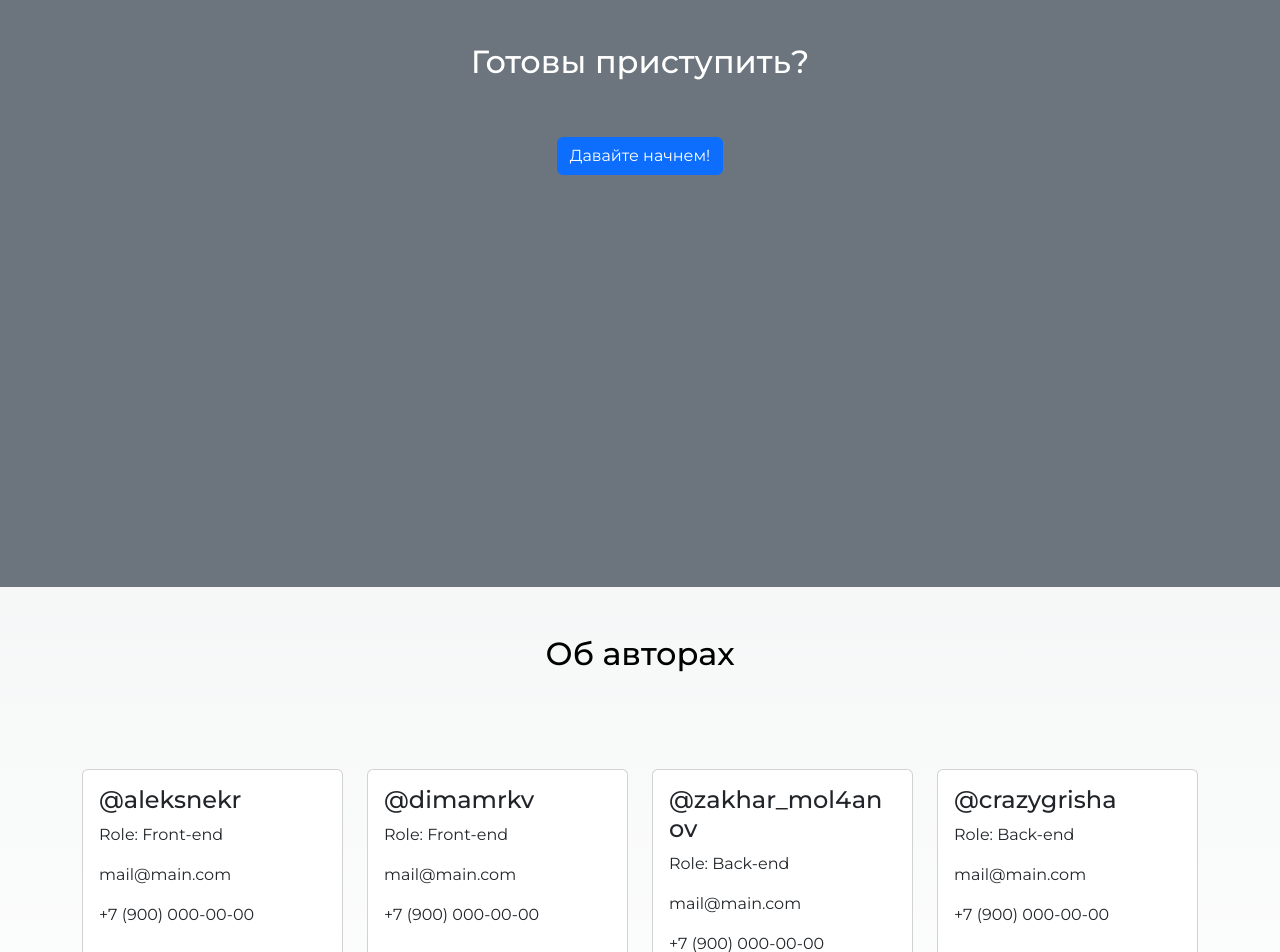
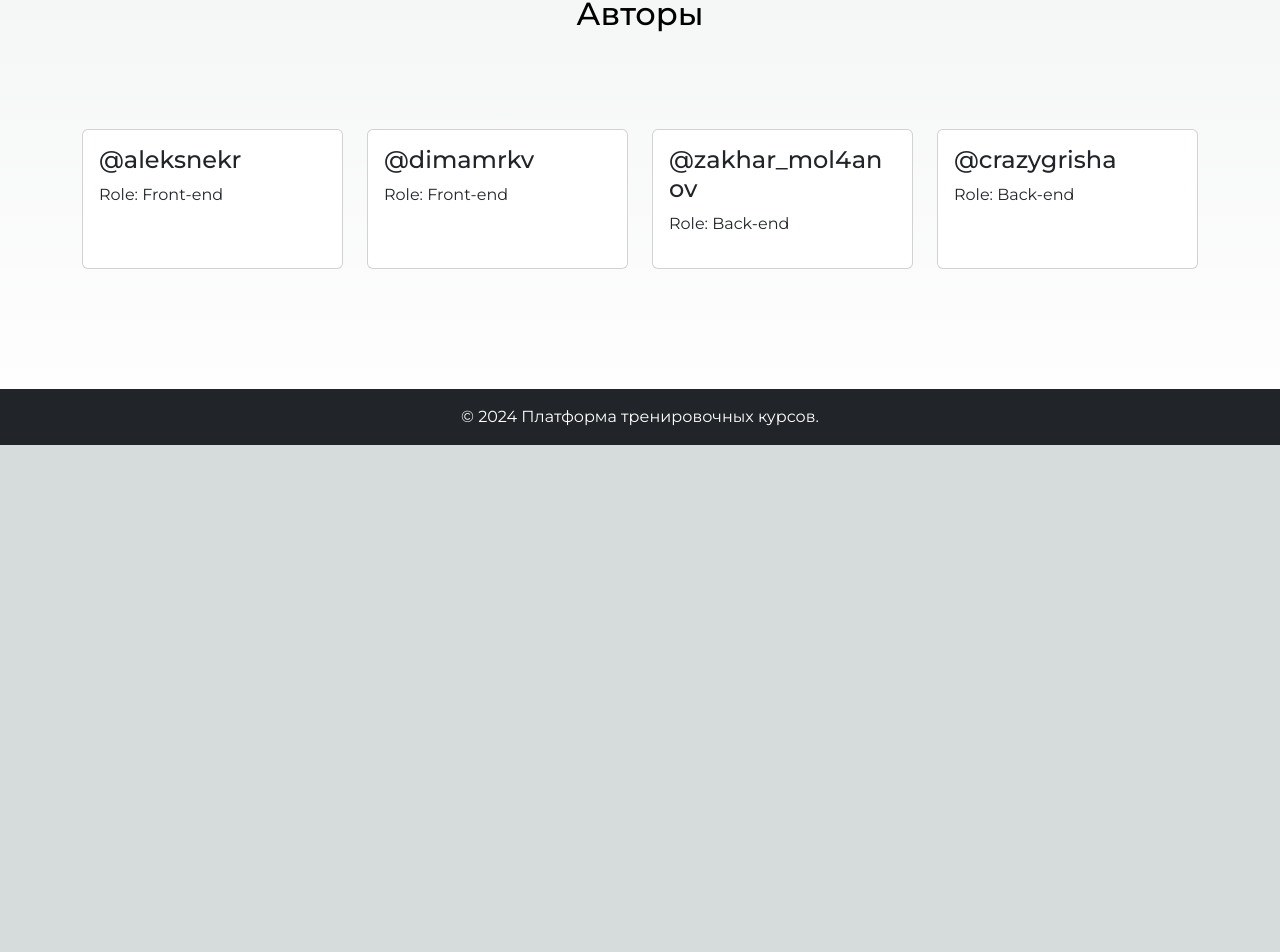
Before and after one commit to TeamHSE/study-platform, a Next.js app in the folder frontend/: page /welcome in a window 1280 px wide. Shown: the part 1397-2349 px from the top of the page. After the commit the page ends 1842 px from the top, so only its background shows below. Built offline with nearby package versions, Linux system fonts and the light colour scheme.

Commit message:
fix(landing): rm call-to-action

```diff
--- a/frontend/src/app/welcome/page.tsx
+++ b/frontend/src/app/welcome/page.tsx
@@ -3,7 +3,6 @@
 import React from "react";
 import HeroSection from "@/components/welcome/Hero";
 import FeaturesSection from "@/components/welcome/Features";
-import CallToActionSection from "@/components/welcome/CallToAction";
 import Footer from "@/components/welcome/Footer";
 import Header from "@/components/welcome/Header";
 import Authors from "@/components/welcome/Authors";
@@ -14,7 +13,6 @@ const LandingPage = () => {
       <Header />
       <HeroSection />
       <FeaturesSection />
-      <CallToActionSection />
       <Authors />
       <Footer />
     </div>
--- a/frontend/src/components/welcome/Authors.tsx
+++ b/frontend/src/components/welcome/Authors.tsx
@@ -4,7 +4,7 @@ const AuthorsSection = () => {
   return (
     <>
       <div className="text-center mb-5">
-        <h2 className="py-5">Об авторах</h2>
+        <h2 className="py-5">Авторы</h2>
       </div>
       <div className="container pb-5">
         <div className="row pb-5">
@@ -13,8 +13,6 @@ const AuthorsSection = () => {
               <div className="card-body">
                 <h4><a href="https://t.me/aleksnekr">@aleksnekr</a></h4>
                 <p>Role: Front-end</p>
-                <p><a href="mailto:mail@main.com">mail@main.com</a></p>
-                <p><a href="tel:+79000000000">+7 (900) 000-00-00</a></p>
               </div>
             </div>
           </div>
@@ -23,8 +21,6 @@ const AuthorsSection = () => {
               <div className="card-body">
                 <h4><a href="https://t.me/dimamrkv">@dimamrkv</a></h4>
                 <p>Role: Front-end</p>
-                <p><a href="mailto:mail@main.com">mail@main.com</a></p>
-                <p><a href="tel:+79000000000">+7 (900) 000-00-00</a></p>
               </div>
             </div>
           </div>
@@ -33,8 +29,6 @@ const AuthorsSection = () => {
               <div className="card-body">
                 <h4><a href="https://t.me/zakhar_mol4anov">@zakhar_mol4anov</a></h4>
                 <p>Role: Back-end</p>
-                <p><a href="mailto:mail@main.com">mail@main.com</a></p>
-                <p><a href="tel:+79000000000">+7 (900) 000-00-00</a></p>
               </div>
             </div>
           </div>
@@ -43,8 +37,6 @@ const AuthorsSection = () => {
               <div className="card-body">
                 <h4><a href="https://t.me/crazygrisha">@crazygrisha</a></h4>
                 <p>Role: Back-end</p>
-                <p><a href="mailto:mail@main.com">mail@main.com</a></p>
-                <p><a href="tel:+79000000000">+7 (900) 000-00-00</a></p>
               </div>
             </div>
           </div>
--- a/frontend/src/components/welcome/CallToAction.tsx
+++ /dev/null
@@ -1,14 +0,0 @@
-import React from "react";
-import { Button } from "react-bootstrap";
-import { DASHBOARD_PAGE } from "@/constants/pages-url.constants";
-
-const CallToActionSection = () => {
-  return (
-    <div className="call-to-action bg-secondary text-white text-center py-5 landing-section">
-      <h2 className="py-5">Готовы приступить?</h2>
-      <Button href={ DASHBOARD_PAGE } className="btn btn-primary">Давайте начнем!</Button>
-    </div>
-  );
-};
-
-export default CallToActionSection;
```
